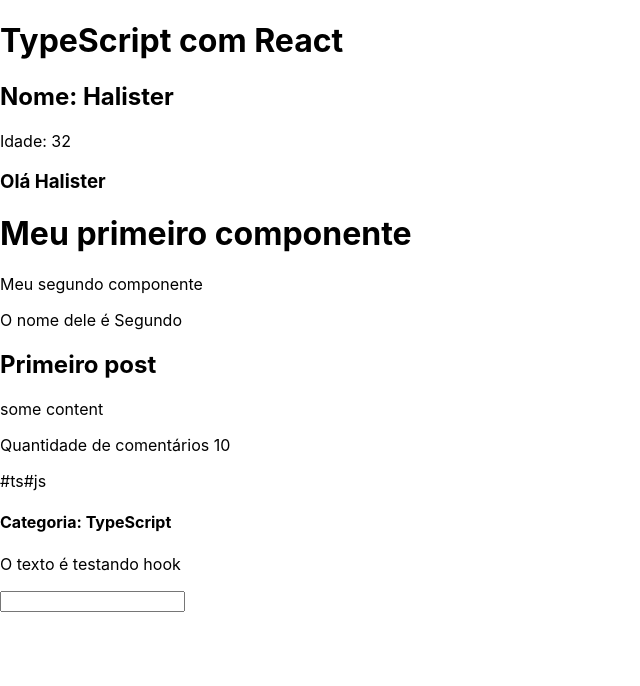
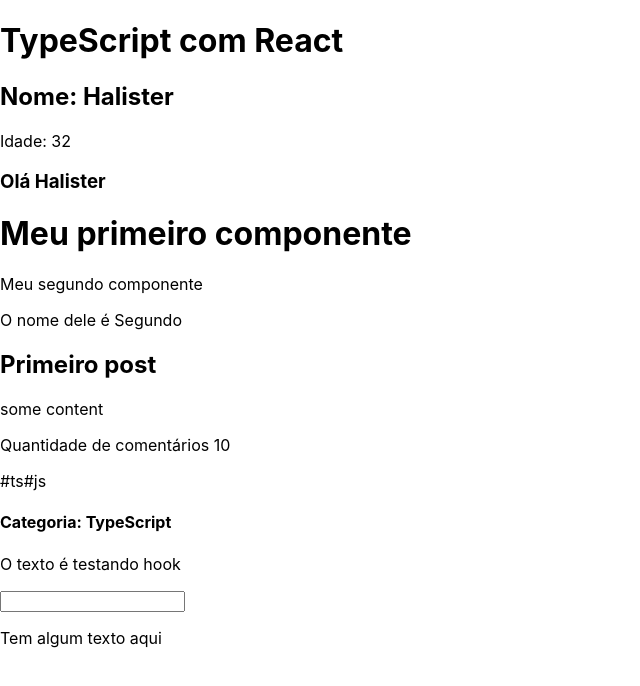
Before and after one commit to HalisterFernando/typescript-exercises, a React (Create React App) app in the folder react_com_ts/: page / in a window 1280 px wide. Shown: the top 686 px of the page, without its empty margins (0-640 px from the left). Built offline with nearby package versions, Linux system fonts and the light colour scheme.

Commit message:
chore: :rocket: types

```diff
--- a/react_com_ts/src/App.tsx
+++ b/react_com_ts/src/App.tsx
@@ -14,6 +14,15 @@
   // funções
 
   const userGreeting = (name: string): string => `Olá ${name}`
+
+  // type
+
+  type textOrNull = string | null
+  type fixed = 'isso' | 'ou' | 'aquilo'
+
+  const myText: textOrNull = 'Tem algum texto aqui';
+  const mySecondText: textOrNull = null;
+  const testeFixed: fixed = 'isso'
 
   return (
     <div className="App">
@@ -36,6 +45,8 @@
       category={Category.TS}
       />
       <State />
+      {myText && (<p>Tem algum texto aqui</p>)}
+      {mySecondText && (<p>Tem algum texto aqui</p>)}
     </div>
   );
 }
```
